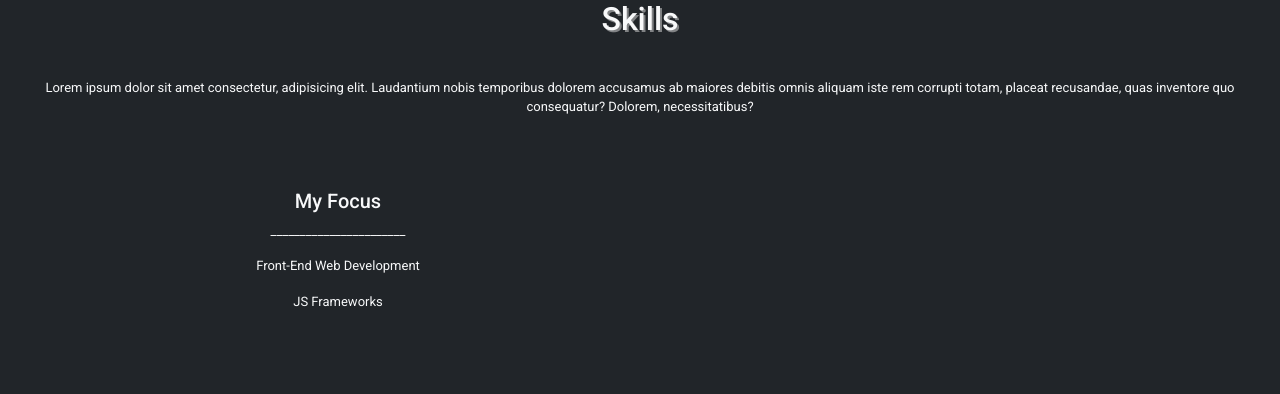
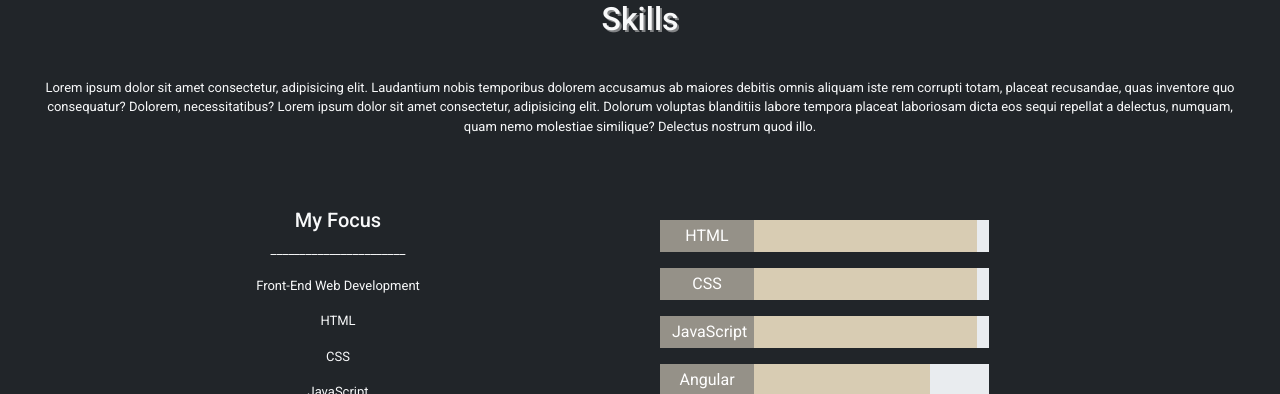
Before and after one commit to AmanySirajAl-Din/Angular_ITI_Lab1, an Angular app: page / in a window 1280 px wide. Shown: the part 558-952 px from the top of the page. Built offline with nearby package versions, Linux system fonts and the light colour scheme.

Commit message:
Add skills dynamically by *ngFor

```diff
--- a/src/app/skills/skills.component.css
+++ b/src/app/skills/skills.component.css
@@ -5,3 +5,18 @@ h2 {
 p {
     font-size: small;
 }
+
+.skill-div label {
+    background-color: #959188;
+    color: white;
+}
+
+.progress {
+    height: 2rem;
+    border-radius: 0;
+}
+
+.progress-bar {
+    background-color: #d8ccb3;
+    /* height: 100% !important; */
+}
--- a/src/app/skills/skills.component.html
+++ b/src/app/skills/skills.component.html
@@ -1,15 +1,26 @@
 <section class="container-fluid m-0 p-5 bg-dark text-light text-center">
     <div class="row">
         <h2 class="p-4">Skills</h2>
-        <p class="p-2">Lorem ipsum dolor sit amet consectetur, adipisicing elit. Laudantium nobis temporibus dolorem accusamus ab maiores debitis omnis aliquam iste rem corrupti totam, placeat recusandae, quas inventore quo consequatur? Dolorem, necessitatibus?</p>
+        <p class="p-2">
+            Lorem ipsum dolor sit amet consectetur, adipisicing elit. Laudantium nobis temporibus dolorem accusamus ab maiores debitis omnis aliquam iste rem corrupti totam, placeat recusandae, quas inventore quo consequatur? Dolorem, necessitatibus? Lorem ipsum
+            dolor sit amet consectetur, adipisicing elit. Dolorum voluptas blanditiis labore tempora placeat laboriosam dicta eos sequi repellat a delectus, numquam, quam nemo molestiae similique? Delectus nostrum quod illo.
+        </p>
     </div>
     <div class="row py-5">
         <div class="col">
             <h5>My Focus</h5>
             <p>_______________________</p>
             <p>Front-End Web Development</p>
-            <p>JS Frameworks</p>
+            <p *ngFor="let skill of skillsArr" [hidden]="skill.isWeak">{{skill.name}}</p>
         </div>
-        <div class="col"></div>
+        <div class="col">
+            <div class="skill-div row m-2 py-1" *ngFor="let skill of skillsArr">
+                <label class="col-2 py-1">{{skill.name}}</label>
+                <div class="progress col-5 px-0">
+                    <div class="progress-bar" role="progressbar" [ngStyle]="{width: skill.degree}" aria-valuenow="75" aria-valuemin="0" aria-valuemax="100"></div>
+                </div>
+
+            </div>
+        </div>
     </div>
 </section>
```
